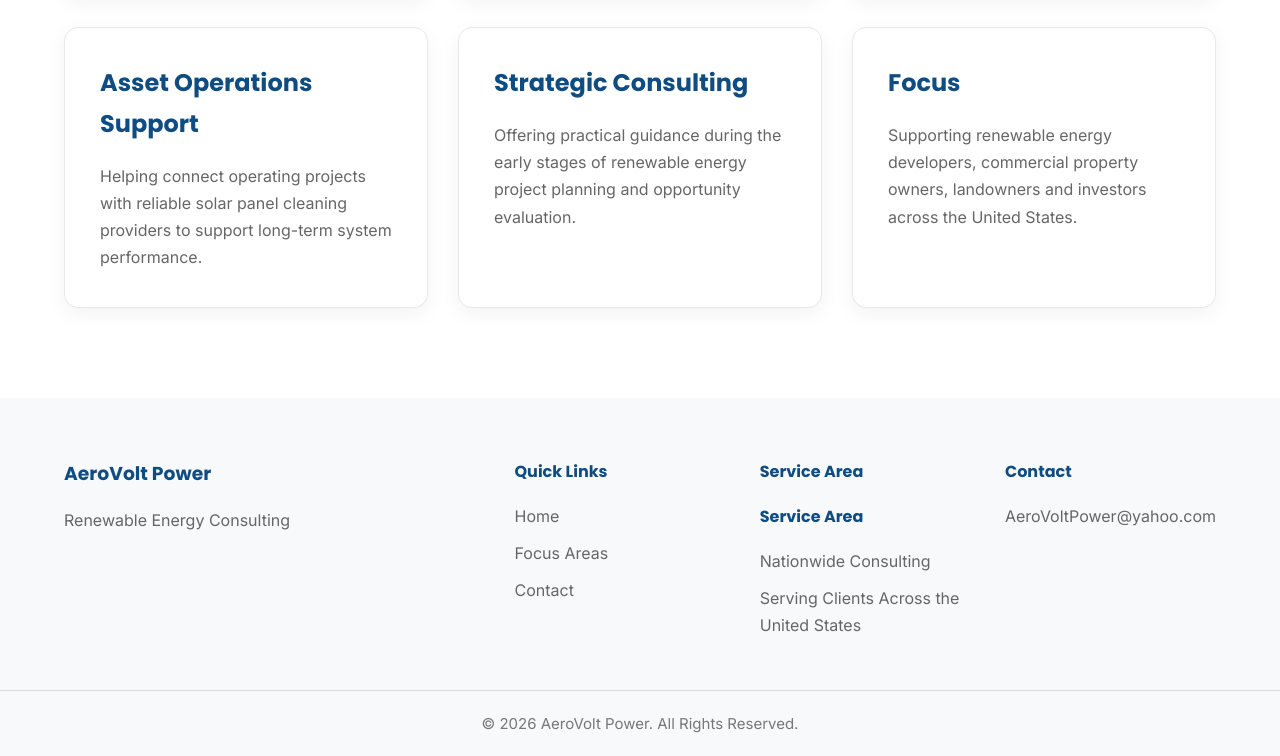
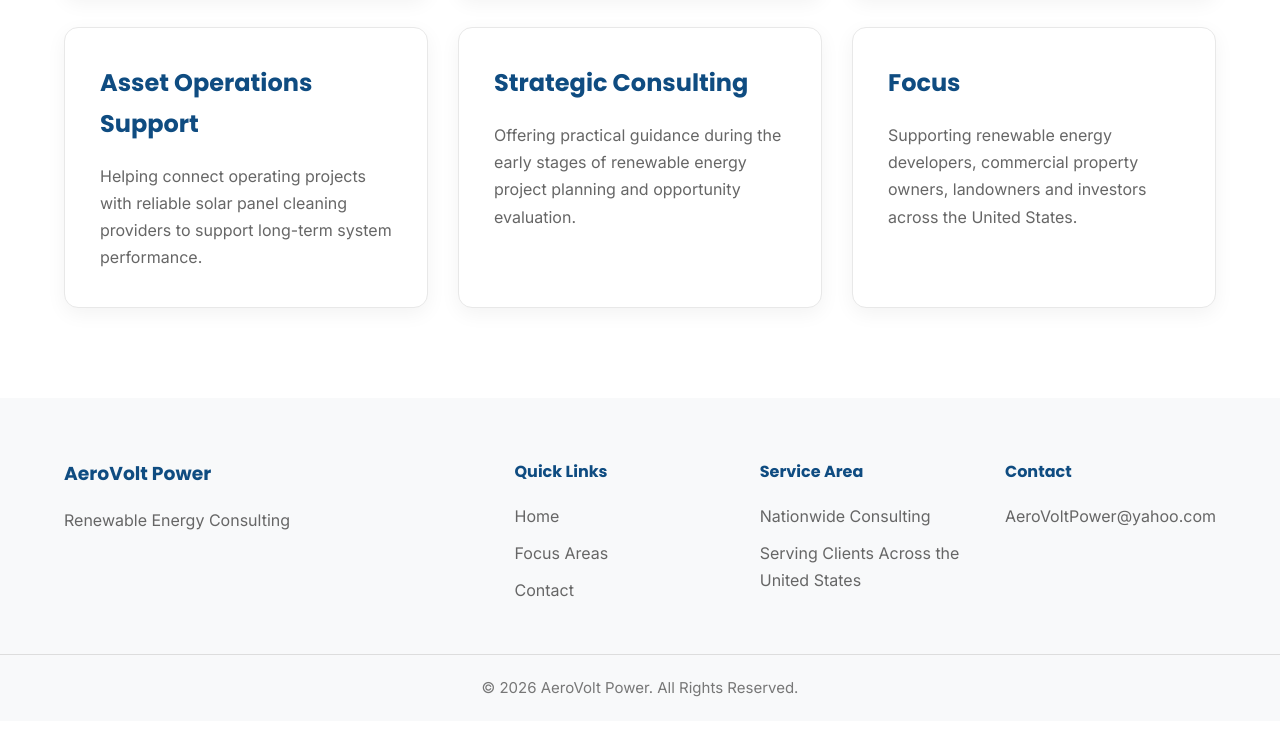
Before and after one commit to SA-webdesigning/aerovoltpower-website, a plain HTML site: page capabilities.html in a window 1280 px wide. Shown: the part 621-1377 px from the top of the page. After the commit the page ends 1342 px from the top, so only its background shows below. Drawn offline with Linux system fonts and the light colour scheme.

Commit message:
Update capabilities.html

```diff
--- a/capabilities.html
+++ b/capabilities.html
@@ -165,8 +165,6 @@ Supporting renewable energy developers, commercial property owners, landowners a
 
 <h4>Service Area</h4>
 
-<h4>Service Area</h4>
-
 <p>Nationwide Consulting</p>
 
 <p>Serving Clients Across the United States</p>
```
